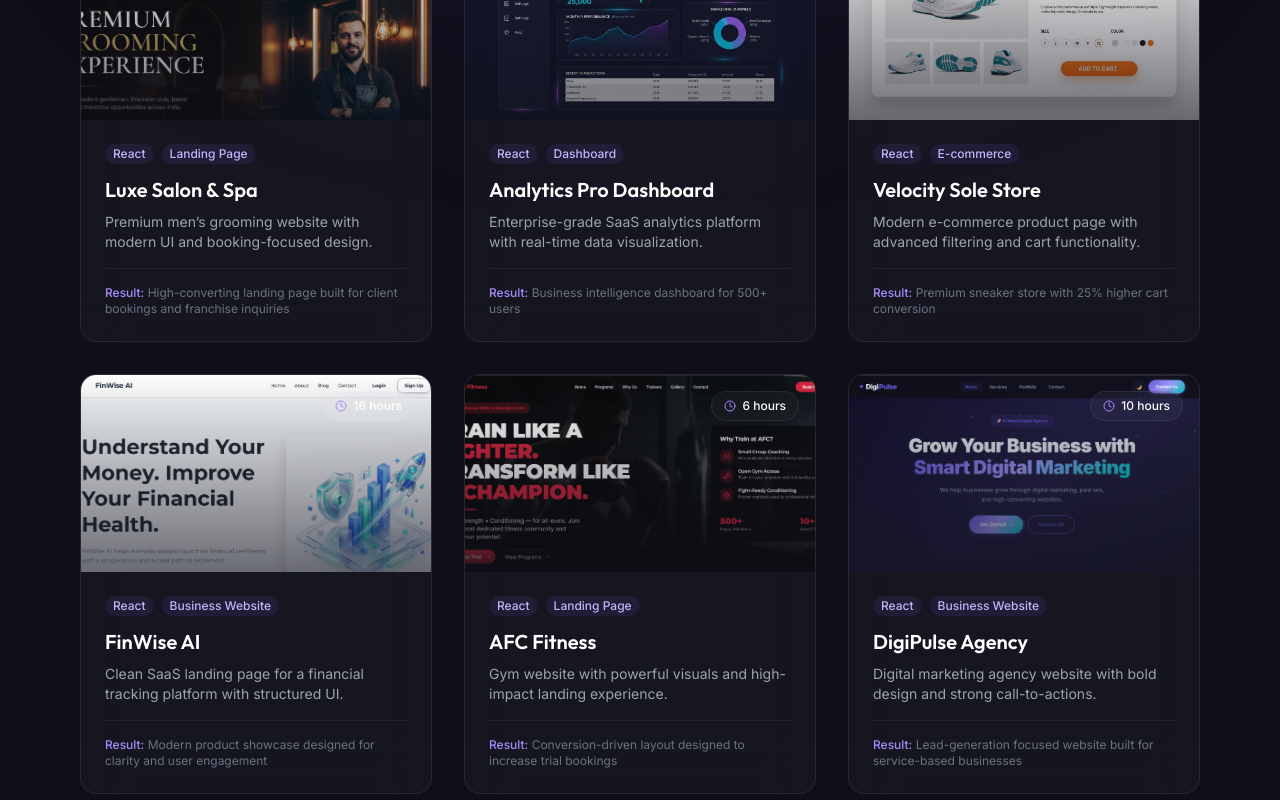
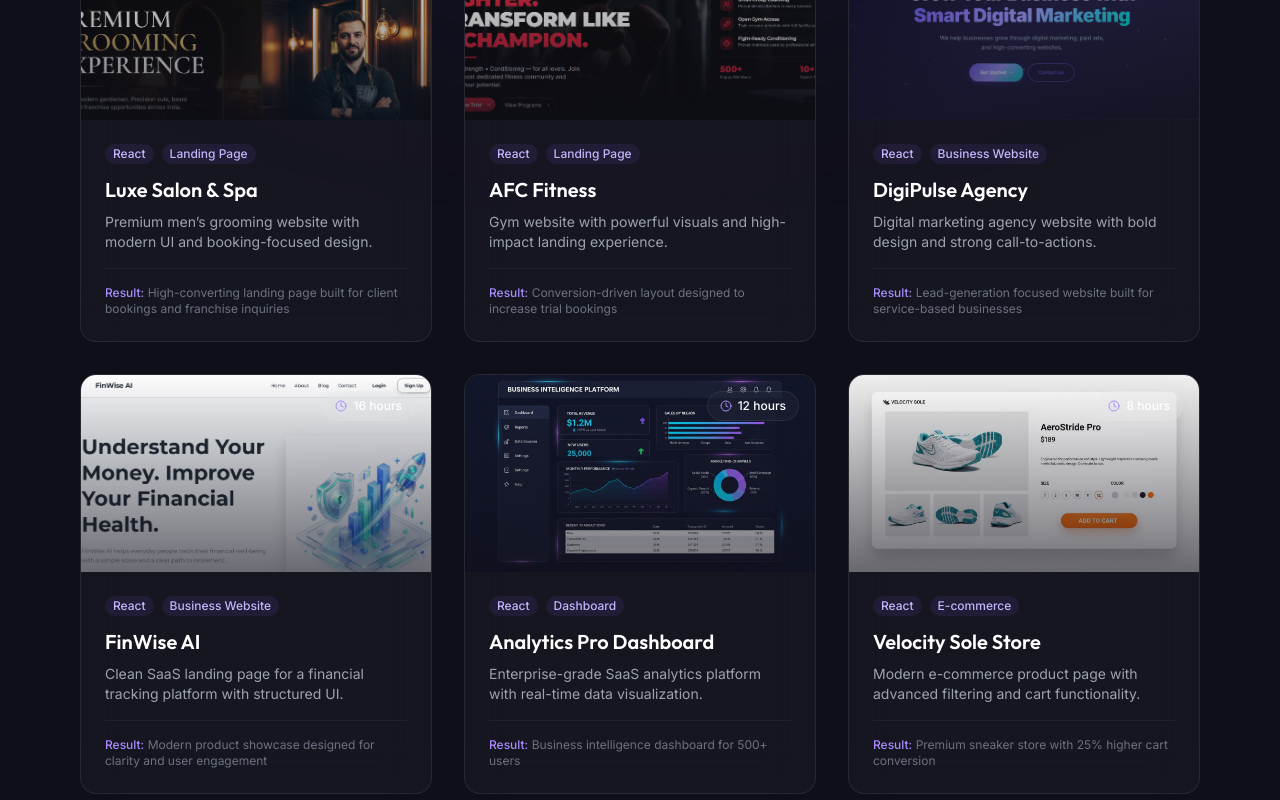
Before and after one commit to Uprigt-tech/uprigt, a React (Vite) app: page /portfolio in a window 1280 px wide. Shown: the part 520-1320 px from the top of the page. Built offline with nearby package versions, Linux system fonts and the light colour scheme.

Commit message:
links are added

```diff
--- a/src/components/ui-custom/ProjectCard.tsx
+++ b/src/components/ui-custom/ProjectCard.tsx
@@ -11,7 +11,10 @@ interface ProjectCardProps {
 
 export function ProjectCard({ project, index = 0, featured = false }: ProjectCardProps) {
   return (
-    <motion.div
+    <motion.a
+      href={project.link}
+      target="_blank"
+      rel="noopener noreferrer"
       initial={{ opacity: 0, y: 30 }}
       whileInView={{ opacity: 1, y: 0 }}
       viewport={{ once: true, margin: '-50px' }}
@@ -21,7 +24,7 @@ export function ProjectCard({ project, index = 0, featured = false }: ProjectCar
         ease: [0.16, 1, 0.3, 1]
       }}
       whileHover={{ y: -5 }}
-      className={`group relative overflow-hidden rounded-xl md:rounded-2xl glass ${
+      className={`group relative overflow-hidden rounded-xl md:rounded-2xl glass block ${
         featured ? 'col-span-1' : ''
       }`}
     >
@@ -84,6 +87,6 @@ export function ProjectCard({ project, index = 0, featured = false }: ProjectCar
       <div className="absolute inset-0 rounded-xl md:rounded-2xl opacity-0 group-hover:opacity-100 transition-opacity duration-500 pointer-events-none">
         <div className="absolute inset-0 rounded-xl md:rounded-2xl shadow-glow" />
       </div>
-    </motion.div>
+    </motion.a>
   );
 }
--- a/src/data/index.ts
+++ b/src/data/index.ts
@@ -22,25 +22,25 @@ export const projects: Project[] = [
   },
   {
     id: '2',
-    title: 'Analytics Pro Dashboard',
-    description: 'Enterprise-grade SaaS analytics platform with real-time data visualization.',
-    image: '/images/project-saas.jpg',
-    tags: ['React', 'Dashboard', 'Data Viz'],
-    category: 'dashboard',
-    buildTime: '12 hours',
-    result: 'Business intelligence dashboard for 500+ users',
-    link: '#',
+    title: 'AFC Fitness',
+    description: 'Gym website with powerful visuals and high-impact landing experience.',
+    image: '/images/afc.png',
+    tags: ['React', 'Landing Page', 'Mobile-first'],
+    category: 'landing',
+    buildTime: '6 hours',
+    result: 'Conversion-driven layout designed to increase trial bookings',
+    link: 'https://afc-fitness-01.vercel.app/',
   },
   {
     id: '3',
-    title: 'Velocity Sole Store',
-    description: 'Modern e-commerce product page with advanced filtering and cart functionality.',
-    image: '/images/project-ecommerce.jpg',
-    tags: ['React', 'E-commerce', 'Stripe'],
+    title: 'DigiPulse Agency',
+    description: 'Digital marketing agency website with bold design and strong call-to-actions.',
+    image: '/images/digi-pluse.png',
+    tags: ['React', 'Business Website', 'Reservations'],
     category: 'business',
-    buildTime: '8 hours',
-    result: 'Premium sneaker store with 25% higher cart conversion',
-    link: '#',
+    buildTime: '10 hours',
+    result: 'Lead-generation focused website built for service-based businesses',
+    link: 'https://digi-pulse.vercel.app/',
   },
   {
     id: '4',
@@ -55,25 +55,25 @@ export const projects: Project[] = [
   },
   {
     id: '5',
-    title: 'AFC Fitness',
-    description: 'Gym website with powerful visuals and high-impact landing experience.',
-    image: '/images/afc.png',
-    tags: ['React', 'Landing Page', 'Mobile-first'],
-    category: 'landing',
-    buildTime: '6 hours',
-    result: 'Conversion-driven layout designed to increase trial bookings',
-    link: 'https://afc-fitness-01.vercel.app/',
+    title: 'Analytics Pro Dashboard',
+    description: 'Enterprise-grade SaaS analytics platform with real-time data visualization.',
+    image: '/images/project-saas.jpg',
+    tags: ['React', 'Dashboard', 'Data Viz'],
+    category: 'dashboard',
+    buildTime: '12 hours',
+    result: 'Business intelligence dashboard for 500+ users',
+    link: '#',
   },
   {
     id: '6',
-    title: 'DigiPulse Agency',
-    description: 'Digital marketing agency website with bold design and strong call-to-actions.',
-    image: '/images/digi-pluse.png',
-    tags: ['React', 'Business Website', 'Reservations'],
+    title: 'Velocity Sole Store',
+    description: 'Modern e-commerce product page with advanced filtering and cart functionality.',
+    image: '/images/project-ecommerce.jpg',
+    tags: ['React', 'E-commerce', 'Stripe'],
     category: 'business',
-    buildTime: '10 hours',
-    result: 'Lead-generation focused website built for service-based businesses',
-    link: 'https://digi-pulse.vercel.app/',
+    buildTime: '8 hours',
+    result: 'Premium sneaker store with 25% higher cart conversion',
+    link: '#',
   },
   {
     id: '7',
@@ -102,7 +102,7 @@ export const services: Service[] = [
       'SEO fundamentals included',
       'Analytics integration',
     ],
-    priceRange: '₹3,000 – ₹7,000',
+    priceRange: '₹5,000 – ₹8,000',
     icon: 'Zap',
   },
   {
```
